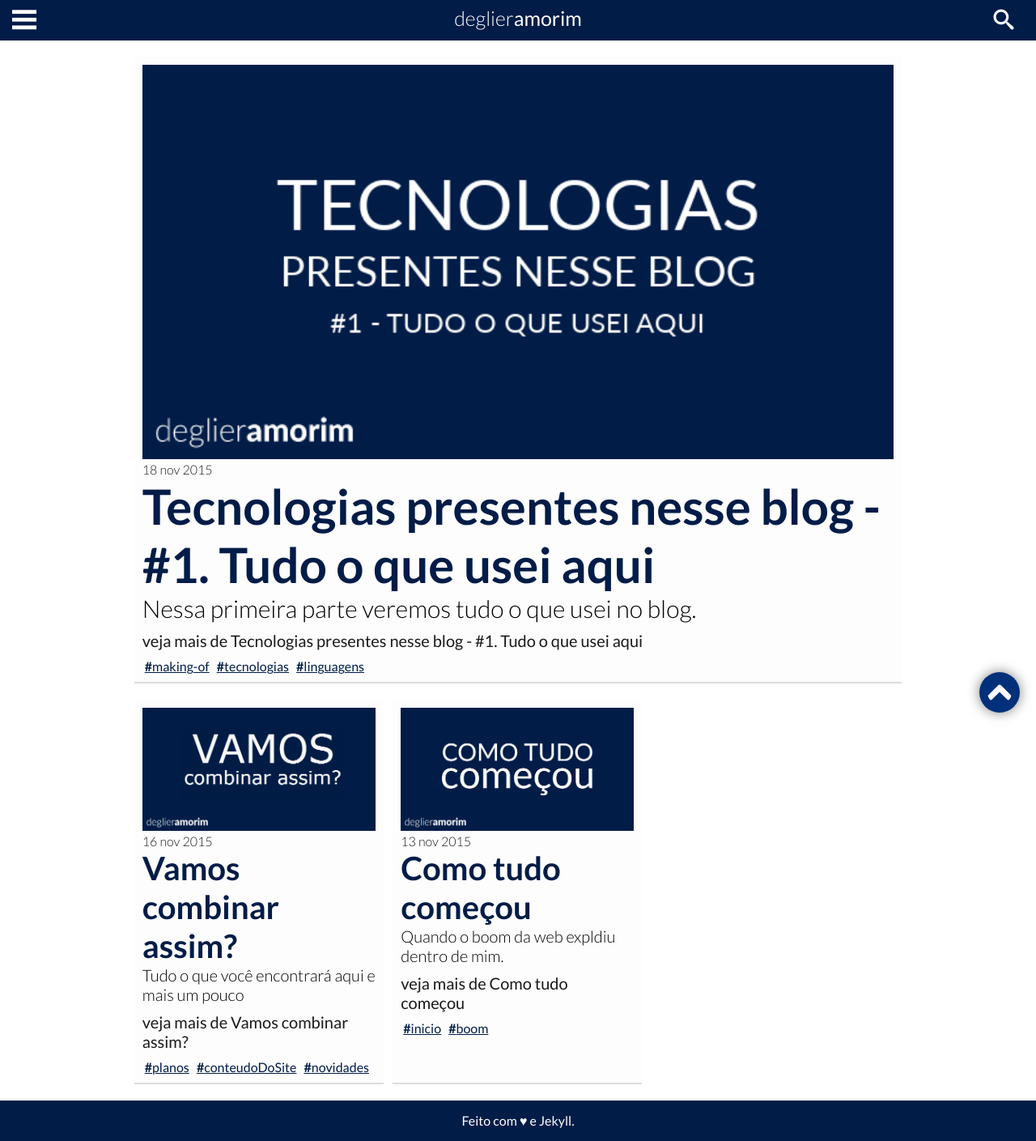
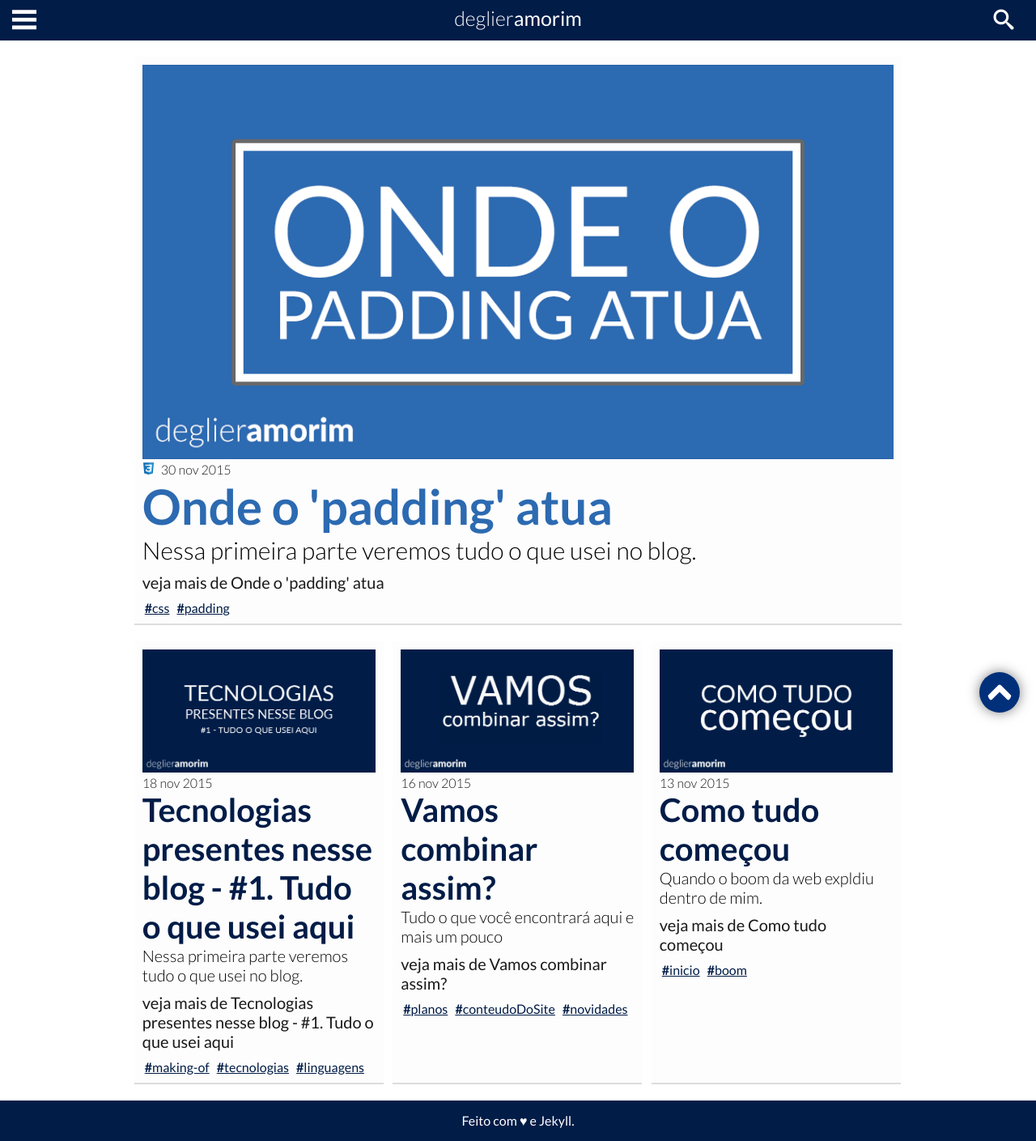
Before and after one commit to deglier/deglier.github.io, a Jekyll site: the page built from index.html, in a window 1280 px wide. Shown: the whole page at 81% size. Built offline with Jekyll 4.4.1, drawn with Linux system fonts in a browser that asks for light colours; some web fonts are replaced; comment, search, counter and statistics services are not loaded.

Commit message:
inclusão dos dados estruturados

```diff
--- /dev/null
+++ b/_posts/2015-11-30-onde-o-padding-atua.md
@@ -0,0 +1,14 @@
+---
+layout: post
+title: "Onde o 'padding' atua"
+twitter_text: 'Nessa primeira parte veremos tudo o que usei no blog.'
+description: 'Nessa primeira parte veremos tudo o que usei no blog.'
+introduction: 'Falaremos sobre Gulp, Node.js e NPM.'
+imagem: onde-o-padding-atua/main.png
+serie: 'Tecnologias presentes nesse blog'
+categoria: 'css'
+
+tags:
+  - css
+  - padding
+---
```
Also changed, not shown: assets/css/app.css, assets/img/onde-o-padding-atua/main.png (added), 5 other files.
